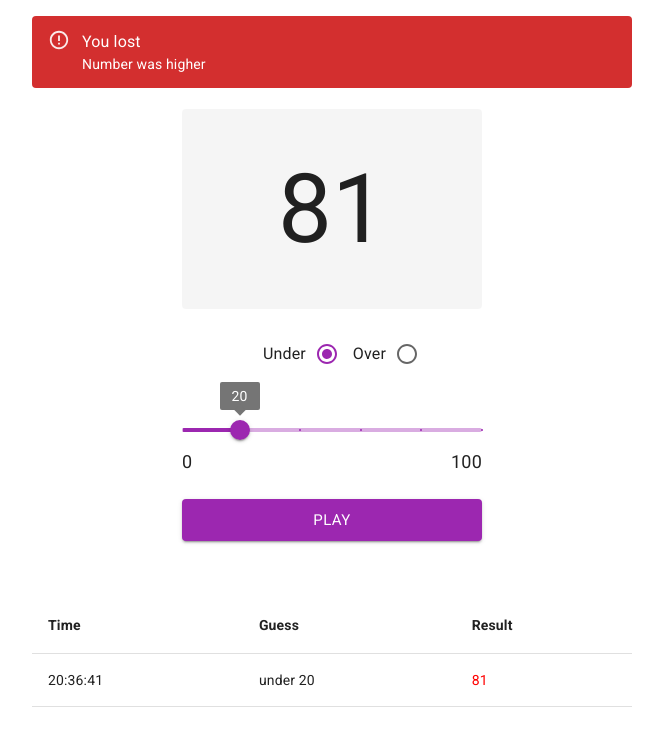
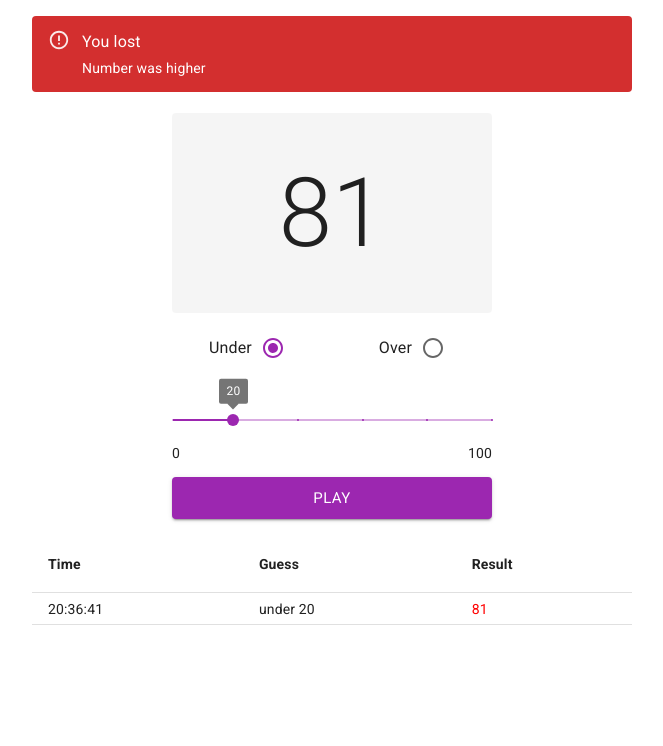
Before and after one commit to alex-tiutiunyk/dice-game, a Next.js app: page / in a window 1280 px wide. Both pictures are taken after a click on the button "PLAY". Shown: the top 746 px of the page, without its empty margins (308-971 px from the left). Built offline with nearby package versions, Linux system fonts and the light colour scheme.

Commit message:
Add pixel perfect

```diff
--- a/src/app/layout.tsx
+++ b/src/app/layout.tsx
@@ -4,7 +4,7 @@ import { Roboto } from 'next/font/google';
 import './globals.css';
 
 const roboto = Roboto({
-  weight: ['400', '700'],
+  weight: ['300', '400', '700'],
   style: ['normal', 'italic'],
   subsets: ['latin'],
   display: 'swap',
--- a/src/app/page.tsx
+++ b/src/app/page.tsx
@@ -67,11 +67,12 @@ export default function Home() {
           <Box
             textAlign='center'
             sx={{
-              maxWidth: 300,
+              maxWidth: 320,
               paddingTop: '21px',
               marginLeft: 'auto',
               marginRight: 'auto',
-              marginBottom: 7,
+              marginBottom: '17px',
+              fontWeight: 300,
             }}
           >
             <Result result={result} />
--- a/src/components/Alerts.tsx
+++ b/src/components/Alerts.tsx
@@ -20,7 +20,7 @@ const Alerts = ({ isWon, isLost, lostState }: AlertsProps) => {
       {isLost && (
         <Box sx={{ minHeight: 72 }}>
           <Alert variant='filled' severity='error' sx={{ fontSize: 14 }}>
-            <Typography sx={{ fontSize: 16 }}>You lost</Typography>
+            <Typography sx={{ fontSize: 16, marginBottom: '4px' }}>You lost</Typography>
             Number was {lostState}
           </Alert>
         </Box>
--- a/src/components/Radios.tsx
+++ b/src/components/Radios.tsx
@@ -11,8 +11,14 @@ const Radios = ({ setRadio }: RadiosProps) => {
   };
 
   return (
-    <FormControl sx={{ marginBottom: 5 }}>
-      <RadioGroup row name='threshold' onChange={handleCheck} defaultValue='under'>
+    <FormControl sx={{ marginBottom: '37px' }}>
+      <RadioGroup
+        row
+        name='threshold'
+        onChange={handleCheck}
+        defaultValue='under'
+        sx={{ gap: 10, paddingRight: '28px' }}
+      >
         <FormControlLabel
           value='under'
           control={<Radio color='secondary' />}
--- a/src/components/Result.tsx
+++ b/src/components/Result.tsx
@@ -14,7 +14,7 @@ const Result = ({ result }: ResultProps) => {
         fontSize: 96,
         backgroundColor: 'rgba(var(--stb-black) / 0.04)',
         borderRadius: 1,
-        marginBottom: 3,
+        marginBottom: '14px',
       }}
     >
       {result}
--- a/src/components/ResultsTable.tsx
+++ b/src/components/ResultsTable.tsx
@@ -20,11 +20,17 @@ const ResultsTable = ({ data }: ResultsTableProps) => {
         <TableBody>
           {data.map((item) => (
             <TableRow key={item.id}>
-              <TableCell>{item.time}</TableCell>
-              <TableCell>
+              <TableCell sx={{ padding: '6px 16px 5px' }}>{item.time}</TableCell>
+              <TableCell sx={{ padding: '6px 16px 5px' }}>
                 {item.radio} {item.range}
               </TableCell>
-              <TableCell sx={item.isOk ? { color: 'green' } : { color: 'red' }}>
+              <TableCell
+                sx={
+                  item.isOk
+                    ? { color: 'green', padding: '6px 16px 5px' }
+                    : { color: 'red', padding: '6px 16px 5px' }
+                }
+              >
                 {item.result}
               </TableCell>
             </TableRow>
--- a/src/components/SliderComponent.tsx
+++ b/src/components/SliderComponent.tsx
@@ -21,7 +21,7 @@ const SliderComponent = ({ range, setRange }: SliderComponentProps) => {
 
   return (
     <>
-      <Box sx={{ marginBottom: 3 }}>
+      <Box sx={{ marginBottom: '14px' }}>
         <Slider
           value={range}
           min={1}
@@ -31,20 +31,13 @@ const SliderComponent = ({ range, setRange }: SliderComponentProps) => {
           marks={marks}
           color='secondary'
           valueLabelDisplay='on'
+          size='small'
         />
-        <Box sx={{ display: 'flex', justifyContent: 'space-between' }}>
-          <Typography
-            variant='body2'
-            onClick={() => setRange(1)}
-            sx={{ cursor: 'pointer', fontSize: 18 }}
-          >
+        <Box sx={{ display: 'flex', justifyContent: 'space-between', paddingTop: '5px' }}>
+          <Typography variant='body2' onClick={() => setRange(1)} sx={{ cursor: 'pointer' }}>
             0
           </Typography>
-          <Typography
-            variant='body2'
-            onClick={() => setRange(100)}
-            sx={{ cursor: 'pointer', fontSize: 18 }}
-          >
+          <Typography variant='body2' onClick={() => setRange(100)} sx={{ cursor: 'pointer' }}>
             100
           </Typography>
         </Box>
```
